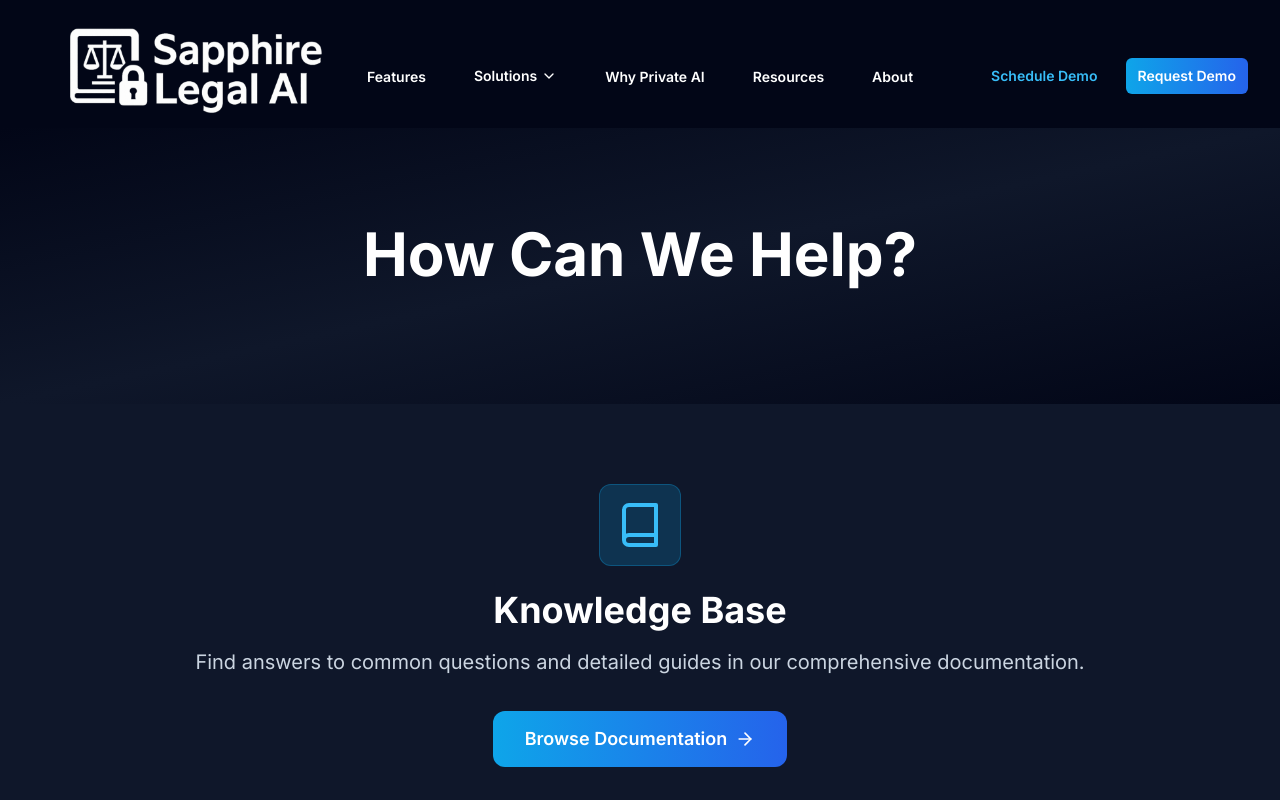
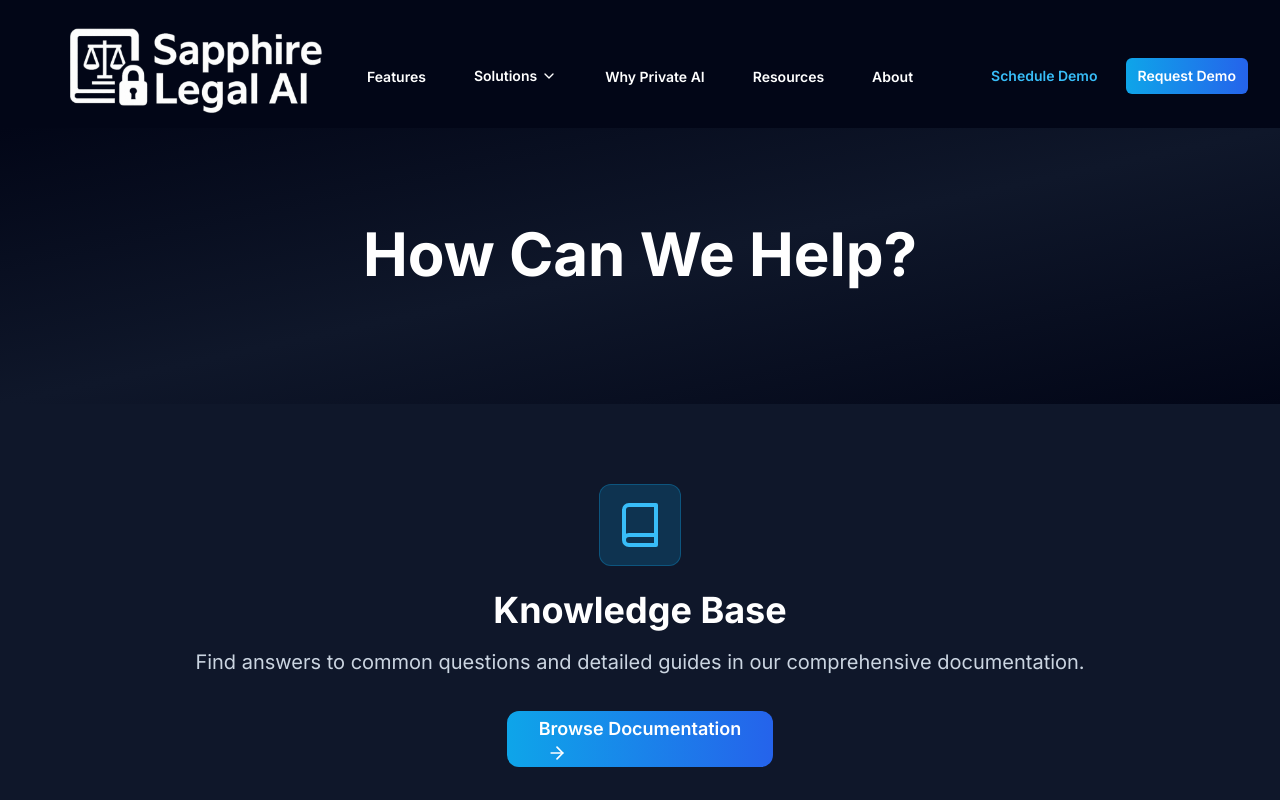
Before and after one commit to crampedTurtle/legalai_site, a Next.js app: page /support in a window 1280 px wide. Shown: the top 800 px of the page. Built offline with nearby package versions, Linux system fonts and the light colour scheme.

Commit message:
Fix 'Browse Documentation' button link on support page
- Add asChild prop to SupportSection button to render as anchor tag
- Link 'Browse Documentation' button to /docs page
- Maintain existing styling and hover animations

```diff
--- a/components/support/SupportPage.tsx
+++ b/components/support/SupportPage.tsx
@@ -100,9 +100,11 @@
             </p>
 
             {link && linkText && (
-              <Button size="lg" className="group">
-                {linkText}
-                <ArrowRight className="ml-2 h-5 w-5 group-hover:translate-x-1 transition-transform" />
+              <Button size="lg" className="group" asChild>
+                <a href={link}>
+                  {linkText}
+                  <ArrowRight className="ml-2 h-5 w-5 group-hover:translate-x-1 transition-transform" />
+                </a>
               </Button>
             )}
           </div>
```
